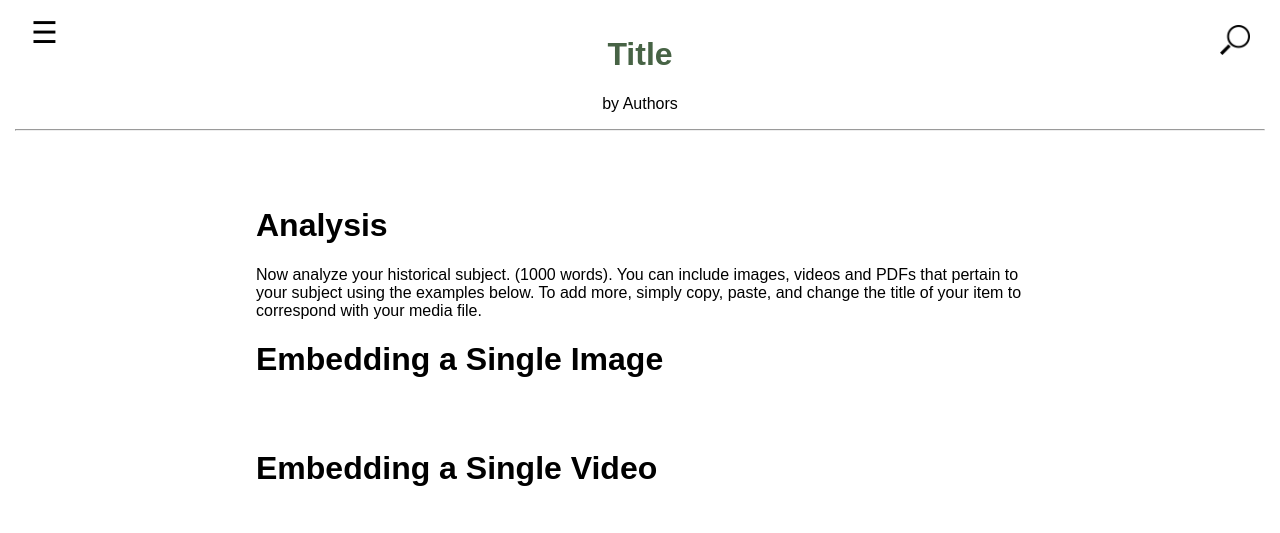
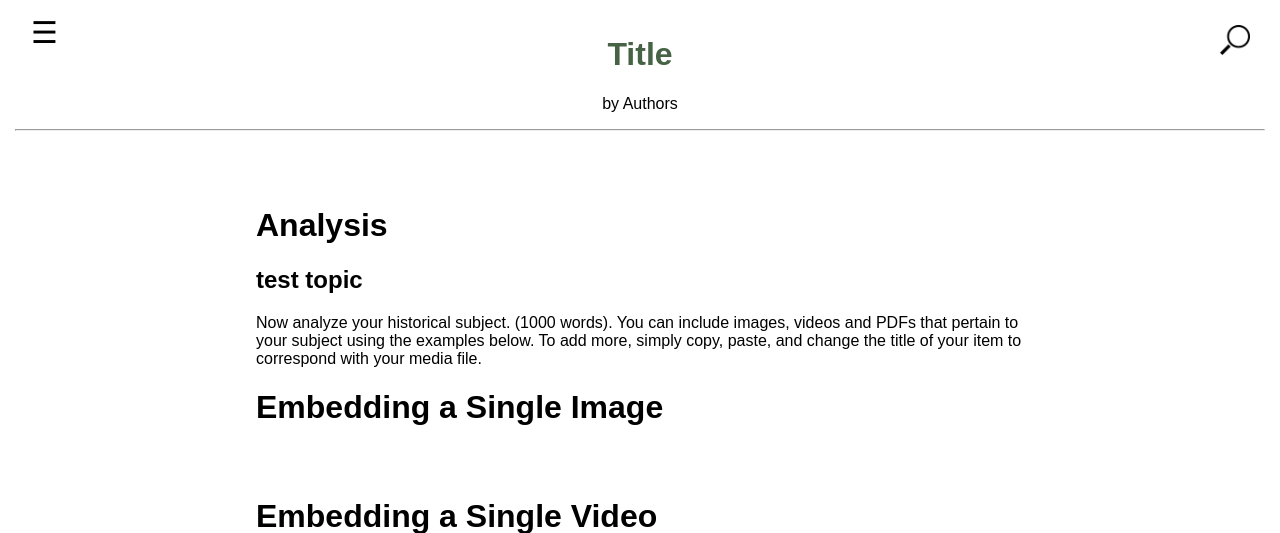
Before and after one commit to isaiah138/PETREE-ISAIAH-HIST-WOH3931, a Jekyll site: the page built from 002_analysis.md, in a window 1280 px wide, cut to the strip 0-533 px from the top of the page. Built offline with Jekyll 4.4.1, drawn with Linux system fonts in a browser that asks for light colours.

Commit message:
Update 002_analysis.md

```diff
--- a/002_analysis.md
+++ b/002_analysis.md
@@ -5,7 +5,7 @@ number: 2
 ---
 
 # Analysis
-
+## test topic
 Now analyze your historical subject. (1000 words). You can include images, videos and PDFs that pertain to your subject using the examples below. To add more, simply copy, paste, and change the title of your item to correspond with your media file.
 
 # Embedding a Single Image
```
